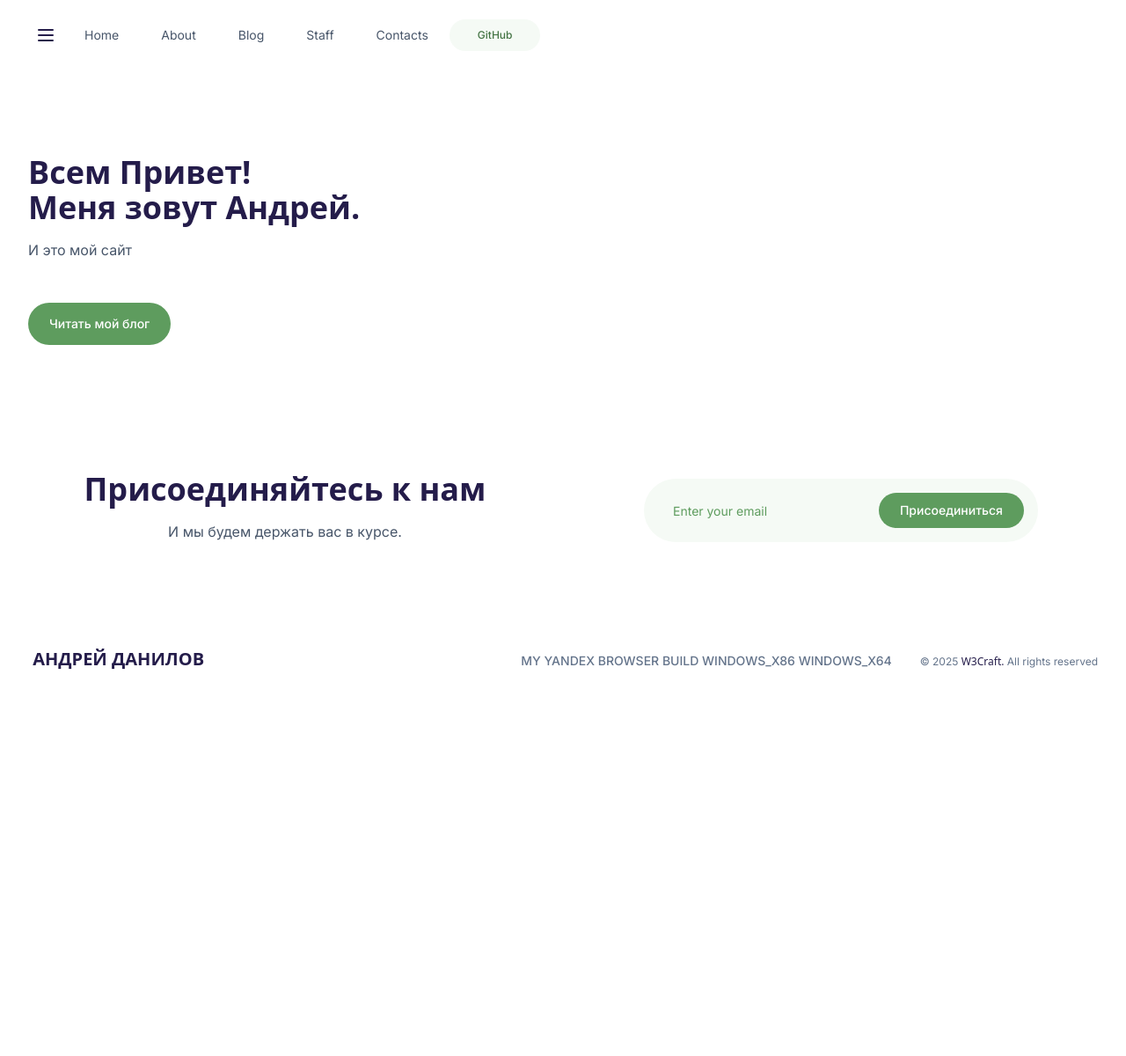
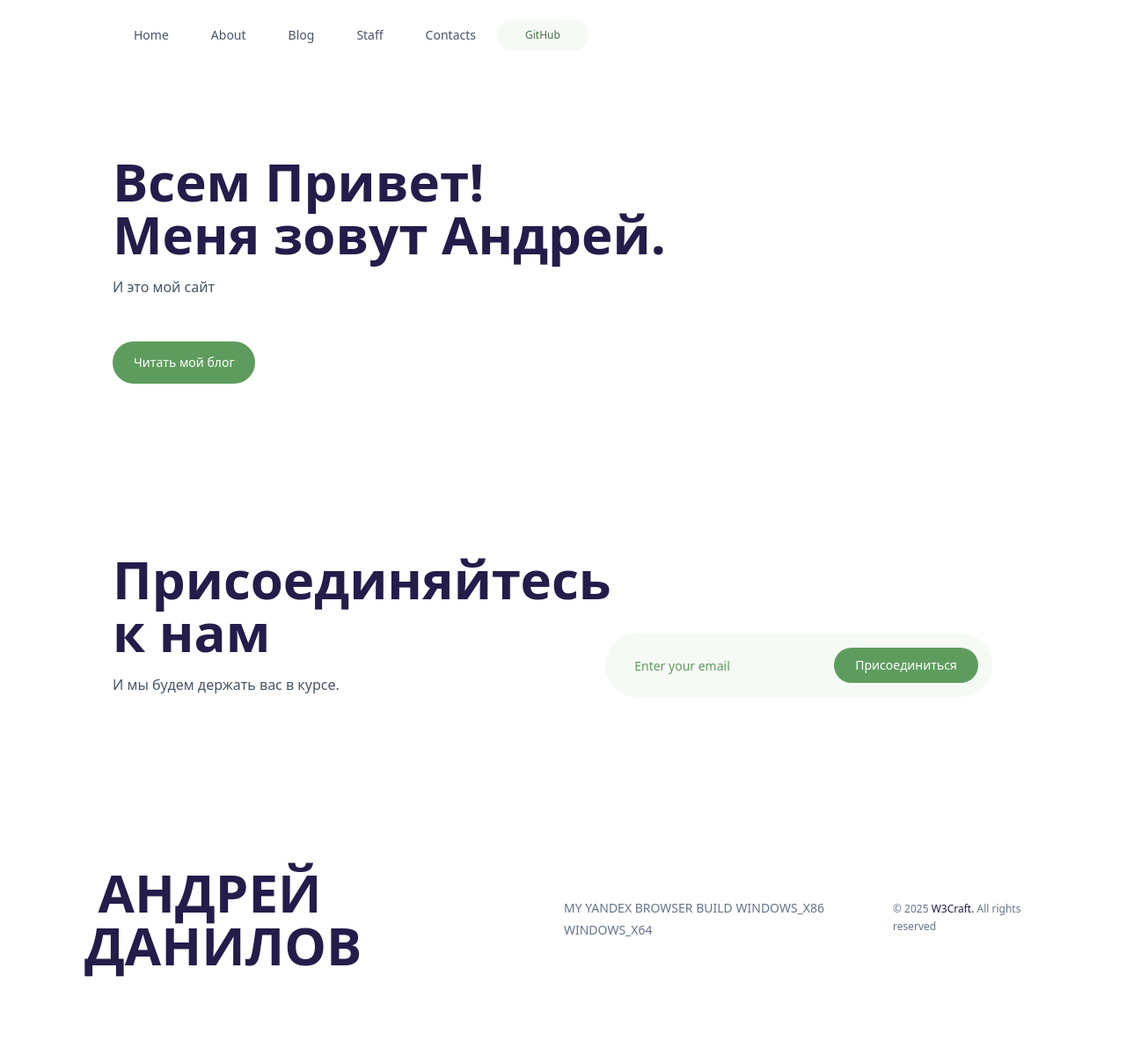
Before and after one commit to EvilPencil/www, a Jekyll site: the page built from index.html, in a window 1280 px wide. Shown: the whole page at 88% size. Built offline with Jekyll 4.4.1, drawn with Linux system fonts in a browser that asks for light colours; before the commit the page ends 900 px from its top, so only the background shows below that.

Commit message:
Update head.html

```diff
--- a/_includes/head.html
+++ b/_includes/head.html
@@ -5,4 +5,4 @@
 <title>{{ site.title }} &mdash; {% if page.title %}{{ page.title }}{% else %}{{ site.description }}{% endif %}</title>
 
 <link rel="stylesheet" href="/assets/css/styles.css" />
-<link rel="stylesheet" href="/assets/css/tailwind.css" />
+<!-- link rel="stylesheet" href="/assets/css/tailwind.css" / -->
```
